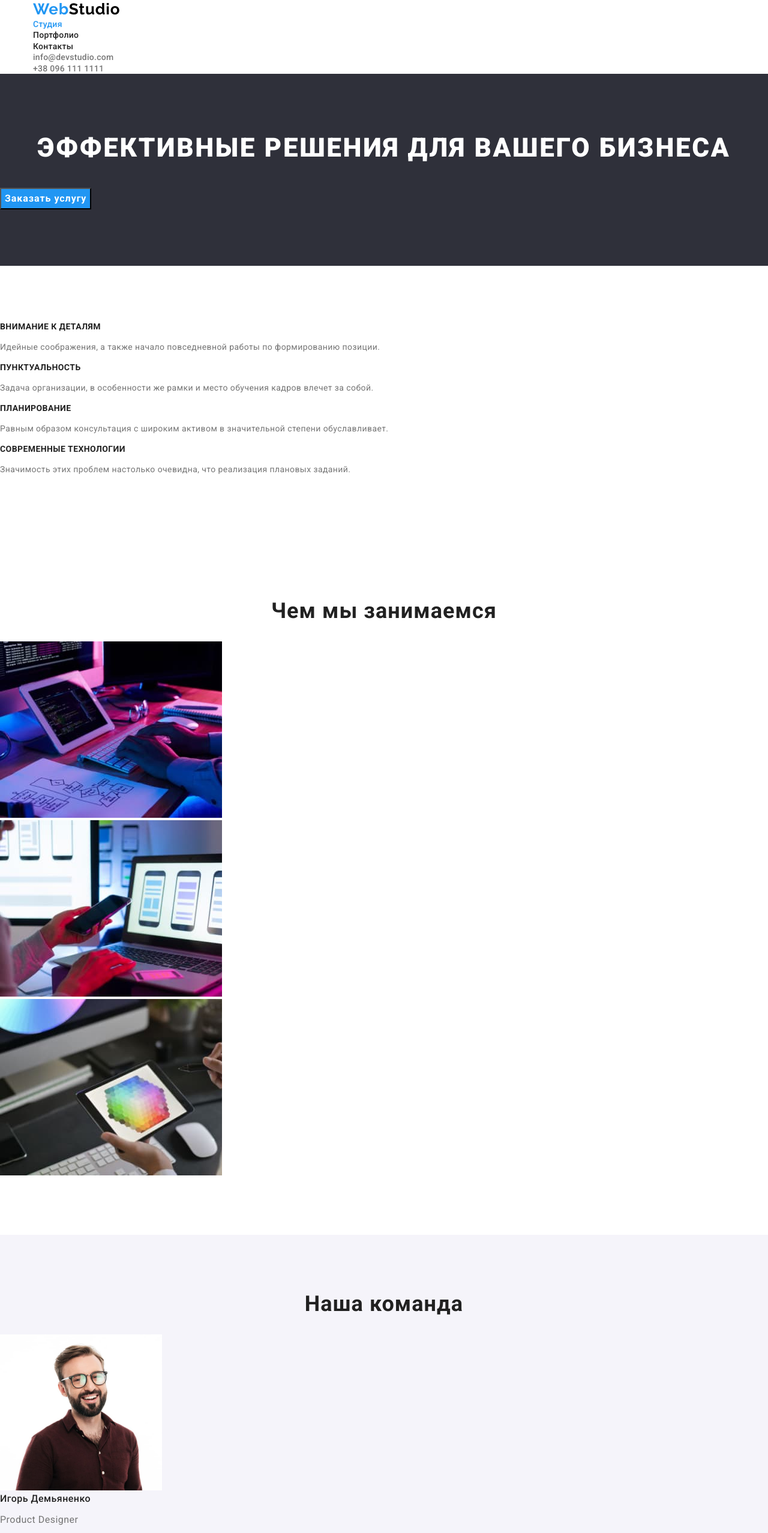
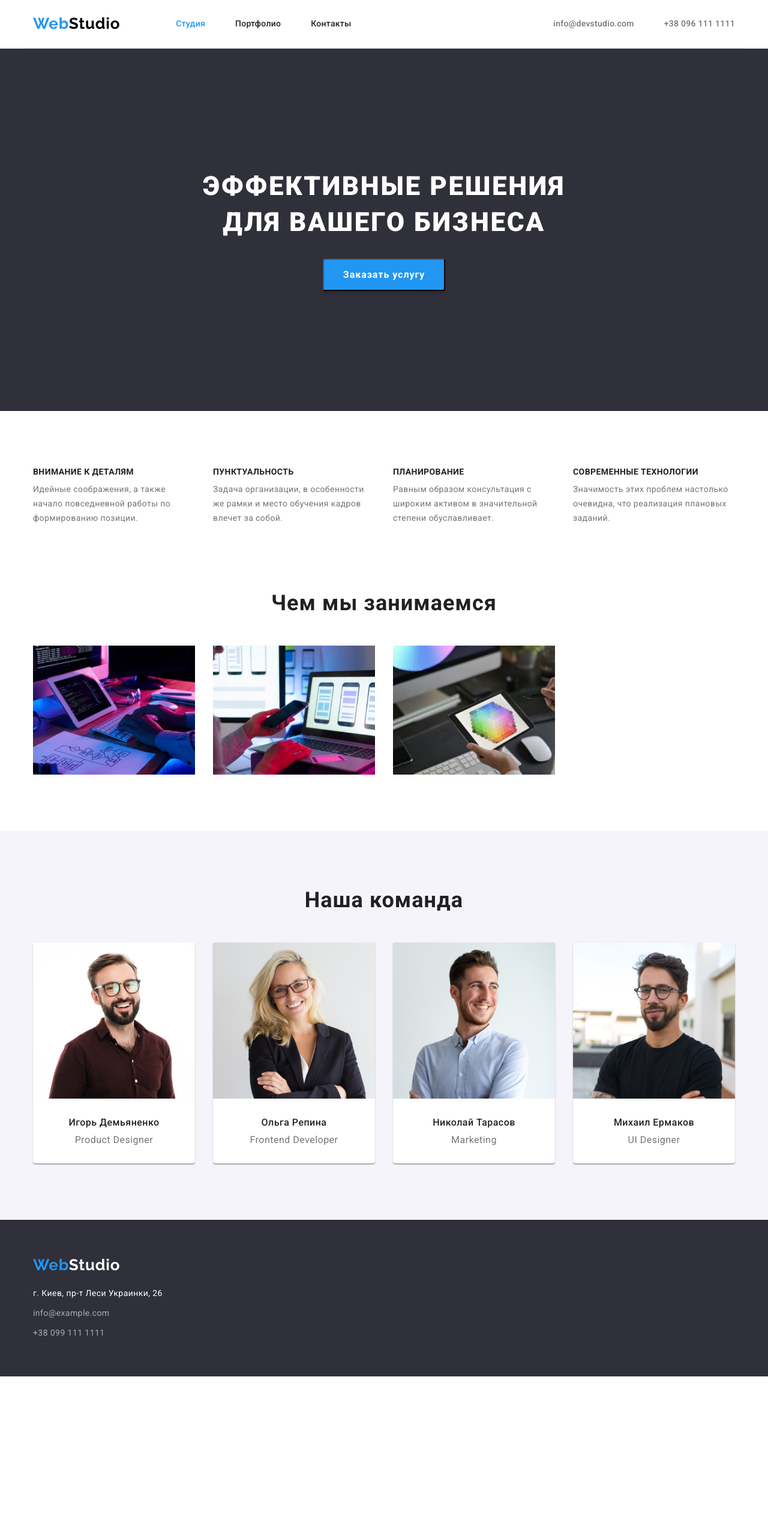
Before and after one commit to EclipsoZhuk/goit-markup-hw-03, a plain HTML site: page index.html in a window 1280 px wide. Shown: the top 2555 px of the page at 60% size. After the commit the page ends 2294 px from the top, so only its background shows below. Drawn offline with nearby package versions, Linux system fonts and the light colour scheme.

Commit message:
Домашняя работа 3

```diff
--- a/css/styles.css
+++ b/css/styles.css
@@ -80,8 +80,24 @@ p {
   padding-bottom: 94px;
 }
 
+/* 7. Img */
+img {
+  display: block;
+  max-width: 100%;
+  height: auto;
+}
+
+/* Main nav */
+.main-nav {
+  display: flex;
+  align-items: center;
+  border-bottom: 1px solid #ececec;
+}
+
 /* Logo */
 .logo {
+  padding-top: 24px;
+  padding-bottom: 25px;
   color: #000000;
 
   font-family: 'Raleway', sans-serif;
@@ -98,9 +114,22 @@ p {
 }
 
 /* Site nav */
+.top-navigation {
+  display: flex;
+}
+.site-nav {
+  display: flex;
+  margin-left: 93px;
+}
+.site-nav .item + .item {
+  margin-left: 50px;
+}
 .nav-link {
+  display: block;
+  padding-top: 32px;
+  padding-bottom: 32px;
+
   color: var(--primary-text-color);
-
   font-weight: 500;
   font-size: 14px;
   line-height: 1.14;
@@ -115,10 +144,20 @@ p {
 }
 
 /* Верхнии контакты */
+.top-connection {
+  display: flex;
+  margin-left: auto;
+}
+.top-connection .item + .item {
+  margin-left: 50px;
+}
 .top-connection .contacts,
 .top-connection .contacts {
+  display: block;
+  padding-top: 32px;
+  padding-bottom: 32px;
+
   color: var(--secondary-text-color);
-
   font-weight: 500;
   font-size: 14px;
   line-height: 1.14;
@@ -132,10 +171,18 @@ p {
 /* Hero */
 .hero {
   background-color: #2f303a;
+  text-align: center;
+  padding-top: 200px;
+  padding-bottom: 200px;
 }
+
 .hero-title {
+  margin-bottom: 30px;
+  max-width: 696px;
+  margin-left: auto;
+  margin-right: auto;
+
   color: #ffffff;
-
   font-weight: 900;
   font-size: 44px;
   line-height: 1.36;
@@ -144,15 +191,17 @@ p {
   text-transform: uppercase;
 }
 .hero-button {
+  padding: 10px 32px;
+  box-shadow: 0px 4px 4px rgba(0, 0, 0, 0.15);
+  border-radius: 4px;
+  min-width: 200px;
+
   color: #ffffff;
   background-color: #2196f3;
 
   font-weight: 700;
   font-size: 16px;
   line-height: 1.87;
-  display: flex;
-  align-items: center;
-  text-align: center;
   letter-spacing: 0.06em;
   cursor: var(--cursor-button);
 }
@@ -160,13 +209,31 @@ p {
 .hero-button:focus {
   background-color: #188ce8;
 }
+
 /* О нас */
-.about-us-section .about-us-title {
+.about-us {
+  padding-top: 94px;
+}
+.about-us-title {
   font-weight: 700;
   font-size: 14px;
   line-height: 1.14;
   letter-spacing: 0.03em;
   text-transform: uppercase;
+}
+.about-us-text {
+  display: flex;
+  flex-wrap: wrap;
+  margin-left: -30px;
+  margin-top: -30px;
+}
+.about-us-element {
+  flex-basis: calc((100% - 30px * 4) / 4);
+  margin-left: 30px;
+  margin-top: 30px;
+}
+.about-us-element h3 {
+  margin-bottom: 10px;
 }
 .about-us-text p {
   color: var(--secondary-text-color);
@@ -178,6 +245,7 @@ p {
 
 /* Загловки h2 в веб-студия */
 .title {
+  margin-bottom: 50px;
   font-weight: 700;
   font-size: 36px;
   line-height: 1.17;
@@ -185,39 +253,93 @@ p {
   letter-spacing: 0.03em;
 }
 
+/* Наши работы */
+.our-works {
+  display: flex;
+  flex-wrap: wrap;
+  margin-left: -30px;
+  margin-top: -30px;
+}
+.our-works-element {
+  flex-basis: calc((100% - 30px * 4) / 4);
+  margin-left: 30px;
+  margin-top: 30px;
+}
+
 /* Наша команда */
 .our-team {
   background: var(--secondary-background-color);
 }
-.our-team-title {
+.team-specialty {
+  display: flex;
+  flex-wrap: wrap;
+  margin-left: -30px;
+  margin-top: -30px;
+}
+.team-member {
+  flex-basis: calc(100% / 4 - 30px);
+  margin-left: 30px;
+  margin-top: 30px;
+
+  background: #ffffff;
+  box-shadow: 0px 1px 3px rgba(0, 0, 0, 0.12), 0px 1px 1px rgba(0, 0, 0, 0.14), 0px 2px 1px rgba(0, 0, 0, 0.2);
+  border-radius: 0px 0px 4px 4px;
+}
+.team-info {
+  padding-top: 30px;
+  padding-bottom: 30px;
+}
+.team-title {
+  margin-bottom: 10px;
   font-weight: 500;
   font-size: 16px;
   line-height: 1.19;
-  /* text-align: center; */
+  text-align: center;
   letter-spacing: 0.03em;
 }
 .team-specialty p {
+  margin: 0;
+
   color: var(--secondary-text-color);
   font-size: 16px;
   line-height: 1.19;
-  /* text-align: center; */
+  text-align: center;
   letter-spacing: 0.03em;
 }
 
-/* Нижнии контакты */
-.bottom-link {
+/* Footer */
+.footer {
   background-color: #2f303a;
+  padding-top: 60px;
+  padding-bottom: 60px;
+}
+.footer .logo {
+  padding: 0;
+  display: block;
+  margin-bottom: 20px;
+}
+.studio-white {
+  color: #ffffff;
+}
+.studio-white:hover,
+.studio-white:focus {
+  color: var(--accent-color);
 }
 .bottom-link .maps {
   color: #ffffff;
+}
+.bottom-link .mail {
+  display: block;
+  margin-top: 9px;
+  margin-bottom: 9px;
 }
 .bottom-link .mail,
 .bottom-link .tel {
   color: rgba(255, 255, 255, 0.6);
 }
 .bottom-link .maps,
-.mail,
-.tel {
+.bottom-link .mail,
+.bottom-link .tel {
   font-size: 14px;
   line-height: 1.71;
   letter-spacing: 0.03em;
@@ -234,8 +356,19 @@ p {
 /* Сайт портфолио */
 
 /* Список фильтров */
-.filter-menu .button-menu {
-  background: #f5f4fa;
+.filter-menu {
+  display: flex;
+  justify-content: center;
+  margin-bottom: 50px;
+}
+.filter-list:not(:last-child) {
+  margin-right: 8px;
+}
+.button-menu {
+  padding: 6px 22px;
+  background-color: #f5f4fa;
+  border-radius: 4px;
+  border: transparent;
 
   font-weight: 500;
   font-size: 16px;
@@ -251,28 +384,46 @@ p {
 }
 
 /* Наши проекты */
-.projects a {
-  color: var(--primary-text-color);
+.projects-list {
+  width: 100%;
+  max-width: 1200px;
+  min-width: 370px;
+  display: flex;
+  flex-wrap: wrap;
+}
+.projects-item {
+  max-height: 404px;
+  font-size: 24px;
+  margin-right: 30px;
+  margin-bottom: 30px;
+  flex: 1 1 calc(33.33% - 30px);
+}
+.projects-item:nth-of-type(3n) {
+  margin-right: 0;
+}
+.projects-item:nth-last-child(-n + 3) {
+  margin-bottom: 0;
+}
+.projects-info {
+  padding: 20px 24px;
+  border-right: 1px solid #eeeeee;
+  border-bottom: 1px solid #eeeeee;
+  border-left: 1px solid #eeeeee;
 }
 .projects-title {
+  margin: 0 0 4px 0;
+
   font-weight: 700;
   font-size: 18px;
   line-height: 2;
   letter-spacing: 0.06em;
 }
-.projects p {
+.projects-list p {
+  margin: 0;
+
   color: var(--secondary-text-color);
 
   font-size: 16px;
   line-height: 1.87;
   letter-spacing: 0.03em;
 }
-
-/* Footer */
-.studio-white {
-  color: #ffffff;
-}
-.studio-white:hover,
-.studio-white:focus {
-  color: var(--accent-color);
-}
--- a/index.html
+++ b/index.html
@@ -15,22 +15,20 @@
 
     <!--Шапка сайта-->
     <header>
-        <div class="container">
-            <nav>
+        <div class="container main-nav">
+            <nav class="top-navigation">
                 <a href="./index.html" class="logo link"><span class="logo-interactive">Web</span>Studio</a>
 
                 <ul class="site-nav list">
-                    <li><a href="./index.html" class="nav-link current link">Студия</a></li>
-                    <li><a href="./portfolio.html" class="nav-link link">Портфолио</a></li>
-                    <li><a href="#" class="nav-link link">Контакты</a></li>
+                    <li class="item"><a href="./index.html" class="nav-link current link">Студия</a></li>
+                    <li class="item"><a href="./portfolio.html" class="nav-link link">Портфолио</a></li>
+                    <li class="item"><a href="#" class="nav-link link">Контакты</a></li>
                 </ul>
             </nav>
-            <address>
             <ul class="top-connection list">
-                    <li><a href="mailto:info@devstudio.com" class="contacts link">info@devstudio.com</a></li>
-                    <li><a href="tel:+380961111111" class="contacts link">+38 096 111 1111</a></li>
+                <li class="item"><a href="mailto:info@devstudio.com" class="contacts link">info@devstudio.com</a></li>
+                <li class="item"><a href="tel:+380961111111" class="contacts link">+38 096 111 1111</a></li>
             </ul>
-            </address>
         </div>
     </header>
 
@@ -38,88 +36,111 @@
     <main>
 
             <!--Секция решения для вашего бизнеса с кнопкой "заказать услуги"-->
-            <section class="section hero">
+            <section class="hero">
+                <div class="container">
                     <h1 class="hero-title">Эффективные решения для вашего бизнеса</h1>
                     <button type="button" class="hero-button">Заказать услугу</button>
+                </div>
             </section>
 
             <!--Секция о нас-->
-            <section class="section about-us-section ">
+            <section class="about-us">
+                <div class="container">
                     <!--Заголовок в дальнейшом спрятать в css-->
                     <h2 class="visually-hidden">Наши положительные стороны</h2>
                     <ul class="about-us-text list">
-                    <li>
+                        <li class="about-us-element">
                             <h3 class="about-us-title">Внимание к деталям</h3>
                             <p> Идейные соображения, а также начало повседневной работы по формированию позиции.</p>
                         </li>
-                    <li>
+                        <li class="about-us-element">
                             <h3 class="about-us-title">Пунктуальность</h3>
                             <p>Задача организации, в особенности же рамки и место обучения кадров влечет за собой.</p>
                         </li>
-                    <li>
+                        <li class="about-us-element">
                             <h3 class="about-us-title">Планирование</h3>
                             <p>Равным образом консультация с широким активом в значительной степени обуславливает.</p>
                         </li>
-                    <li>
+                        <li class="about-us-element">
                             <h3 class="about-us-title">Современные технологии</h3>
                             <p>Значимость этих проблем настолько очевидна, что реализация плановых заданий.</p>
                         </li>
                     </ul>
+                </div>
             </section>
 
             <!--Cекция наши работы-->
-            <section class="section our-works">
+            <section class="section">
+                <div class="container">
                     <h2 class="title">Чем мы занимаемся</h2>
-                <ul class="list">
-                    <li>
+                <ul class="our-works list">
+                    <li class="our-works-element">
                         <img src="./images/box1.jpg" alt="Фото планшета на столе" width="370">
                     </li>
 
-                    <li>
+                    <li class="our-works-element">
                         <img src="./images/box2.jpg" alt="Девушка с телефоном" width="370">
                     </li>
 
-                    <li>
+                    <li class="our-works-element">
                         <img src="./images/box3.jpg" alt="Мужчина с планшетом в руках" width="370">
                     </li>
                 </ul>
+                </div>
             </section>
 
             <!--Секция наша команда-->
             <section class="section our-team">
+                <div class="container">
                     <h2 class="title">Наша команда</h2>
                     <ul class="team-specialty list">
-                    <li>
+                        <li class="team-member">
+                            <a href="#" class="link">
                                 <img src="./images/photomen1.jpg" alt="Игорь Демьяненко" width="270">
-                        <h3 class="our-team-title">Игорь Демьяненко</h3>
+                                <div class="team-info">
+                                    <h3 class="team-title">Игорь Демьяненко</h3>
                                     <p lang="en">Product Designer</p>
+                                </div>
+                            </a>
                         </li>
-                    <li>
+                        <li class="team-member">
+                            <a href="#" class="link">
                                 <img src="./images/photowomen.jpg" alt="Ольга Репина" width="270">
-                        <h3 class="our-team-title">Ольга Репина</h3>
+                                <div class="team-info">
+                                    <h3 class="team-title">Ольга Репина</h3>
                                     <p lang="en">Frontend Developer</p>
+                                </div>
+                            </a>
                         </li>
-                    <li>
+                        <li class="team-member">
+                            <a href="#" class="link">
                                 <img src="./images/photomen2.jpg" alt="Николай Тарасов" width="270">
-                        <h3 class="our-team-title">Николай Тарасов</h3>
+                                <div class="team-info">
+                                    <h3 class="team-title">Николай Тарасов</h3>
                                     <p lang="en">Marketing</p>
+                                </div>
+                            </a>
                         </li>
-                    <li>
+                        <li class="team-member">
+                            <a href="#" class="link">
                                 <img src="./images/photomen3.jpg" alt="Михаил Ермаков" width="270">
-                        <h3 class="our-team-title">Михаил Ермаков</h3>
+                                <div class="team-info">
+                                    <h3 class="team-title">Михаил Ермаков</h3>
                                     <p lang="en">UI Designer</p>
+                                </div>
+                            </a>
                         </li>
                     </ul>
-
+                </div>
             </section>
     </main>
 
     <!--Подвал сайта, иноформация адресов-->
-    <footer>
-        <div class="bottom-link">
+    <footer class="footer">
+        <div class="container">
             <a href="./index.html" class="logo link"><span class="logo-interactive">Web</span><span class="studio-white">Studio</span></a>
             <address>
-                    <ul class="list">
+                    <ul class="bottom-link list">
                         <li><a class="maps link" href="https://goo.gl/maps/kpo2gFMixc3sEq3g6" rel="noopener noreferrer nofollow"
                             target="_blank">г. Киев, пр-т Леси Украинки, 26</a></li>
                         <li><a class="mail link" href="mailto:info@example.com">info@example.com</a></li>
```
Also changed, not shown: portfolio.html (+49 -32 lines). Lines whose indentation alone changed are shown as unchanged.
